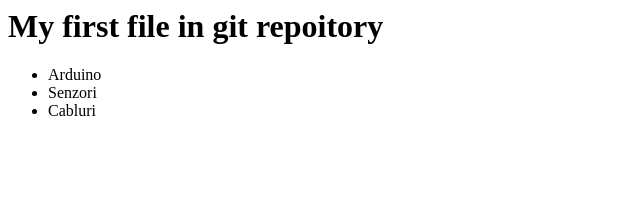
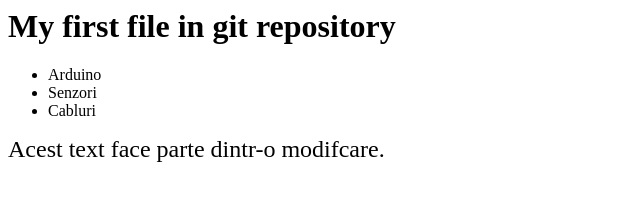
Before and after one commit to Tica2/pr01, a plain HTML site: page index.html in a window 1280 px wide. Shown: the whole page, without its empty margins (0-640 px from the left). Drawn offline with Linux system fonts and the light colour scheme.

Commit message:
Text suplimentar

```diff
--- a/index.html
+++ b/index.html
@@ -3,11 +3,13 @@
      <title> Demo page </title>
   </head>
   <body>
-	  <h1> My first file in git repoitory </h1>
+	  <h1> My first file in git repository </h1>
           <ul>
             <li> Arduino </li>
             <li> Senzori </li>
             <li> Cabluri </li>
          </ul>
+	<p><font size="5">Acest text face parte dintr-o modifcare.</font></p>
+<!-- Language problem fixed -->
   </body>
 </html>
```
